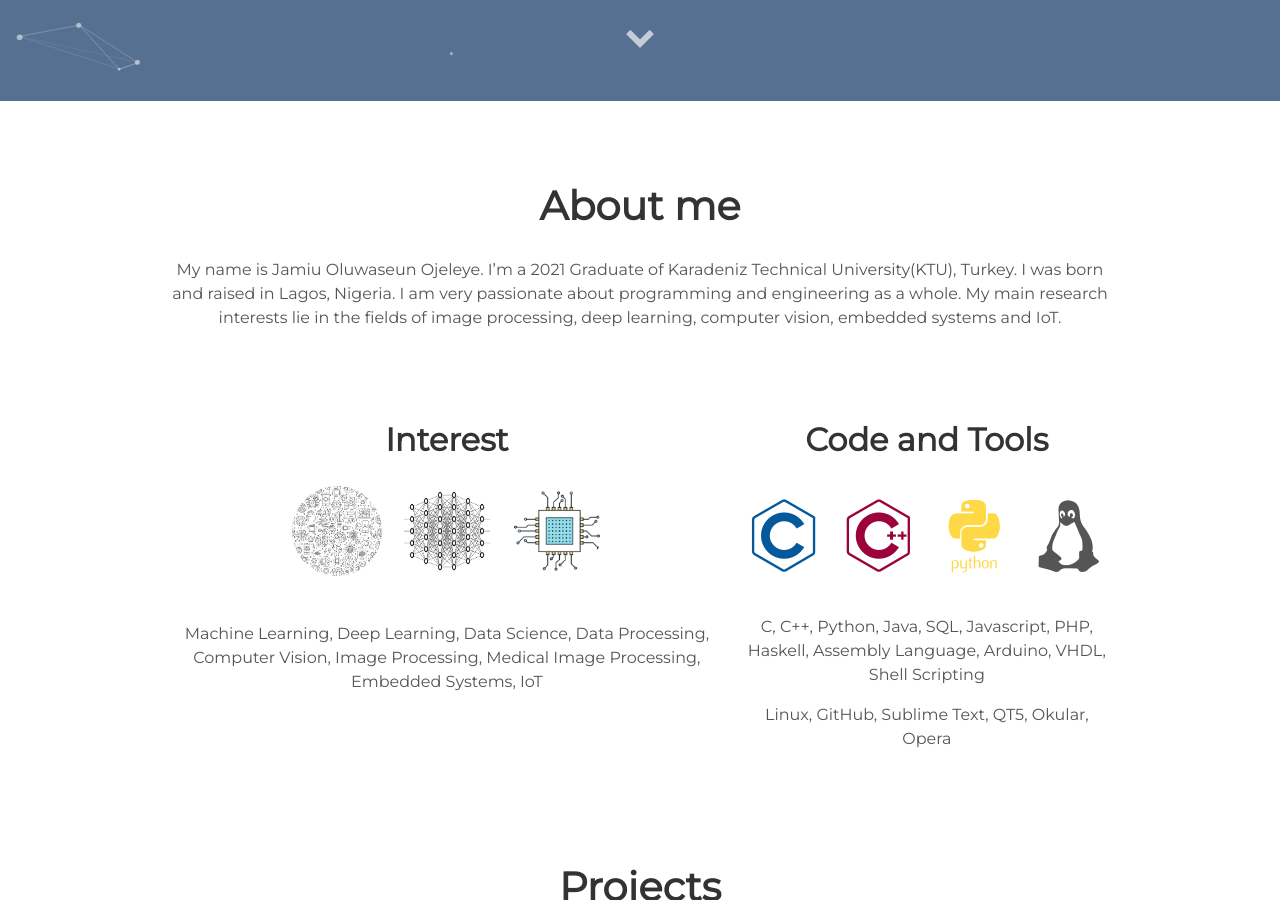
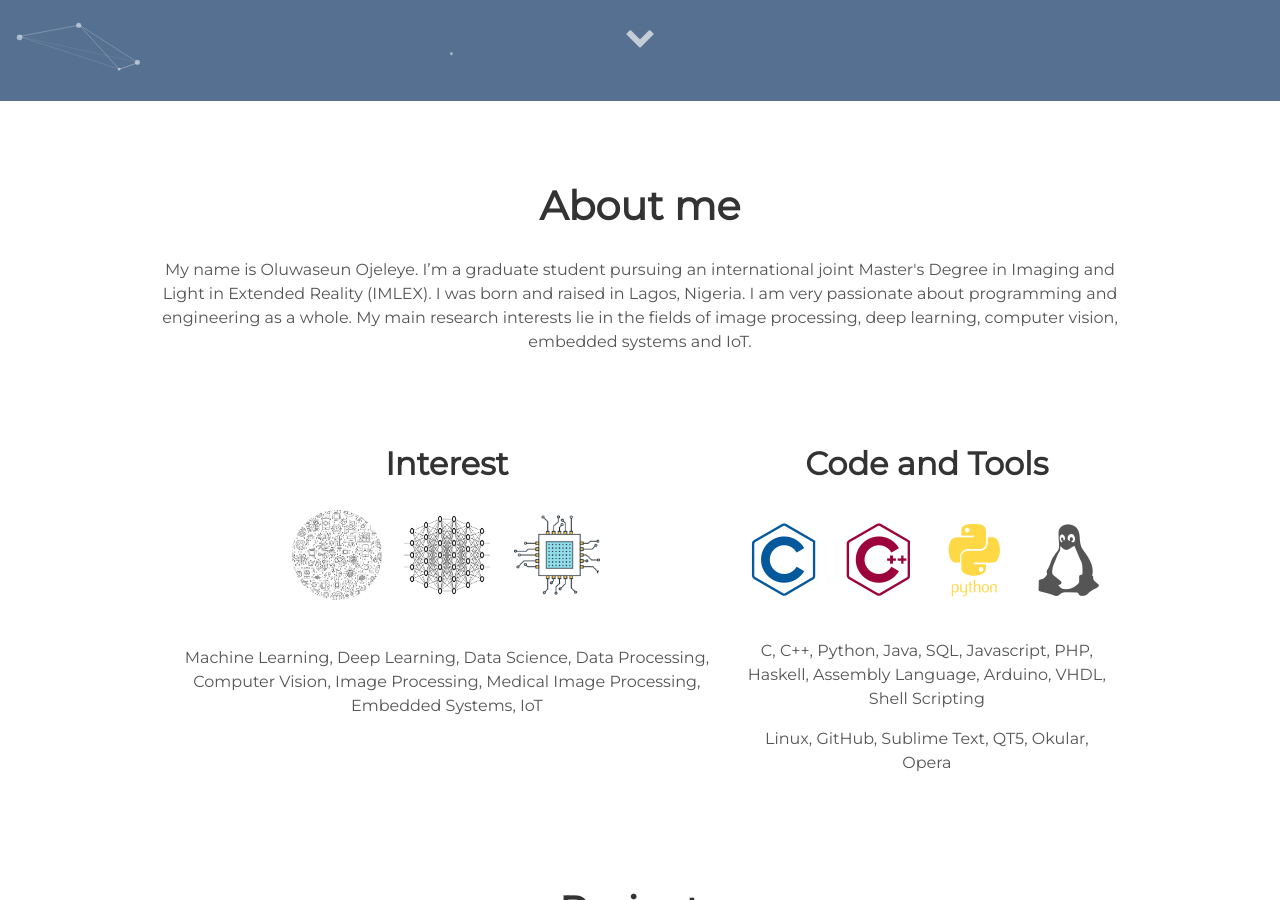
Before and after one commit to OluwaseunOjeleye/oluwaseunojeleye.github.io, a Jekyll site: the page built from index.html, in a window 1280 px wide and 900 px high, scrolled down 799 px. Built offline with Jekyll 4.4.1, drawn with Linux system fonts in a browser that asks for light colours.

Commit message:
Update _config.yml

```diff
--- a/_config.yml
+++ b/_config.yml
@@ -6,7 +6,7 @@ description: About Oluwaseun Ojeleye
 
 # User settings
 username: Oluwaseun
-user_description: My name is Jamiu Oluwaseun Ojeleye. I’m a 2021 Graduate of Karadeniz Technical University(KTU), Turkey. I was born and raised in Lagos, Nigeria.
+user_description: My name is Oluwaseun Ojeleye. I’m a graduate student pursuing an international joint Master's Degree in Imaging and Light in Extended Reality (IMLEX). I was born and raised in Lagos, Nigeria.
   I am very passionate about programming and engineering as a whole.
   My main research interests lie in the fields of image processing, deep learning, computer vision, embedded systems and IoT.
 
```
